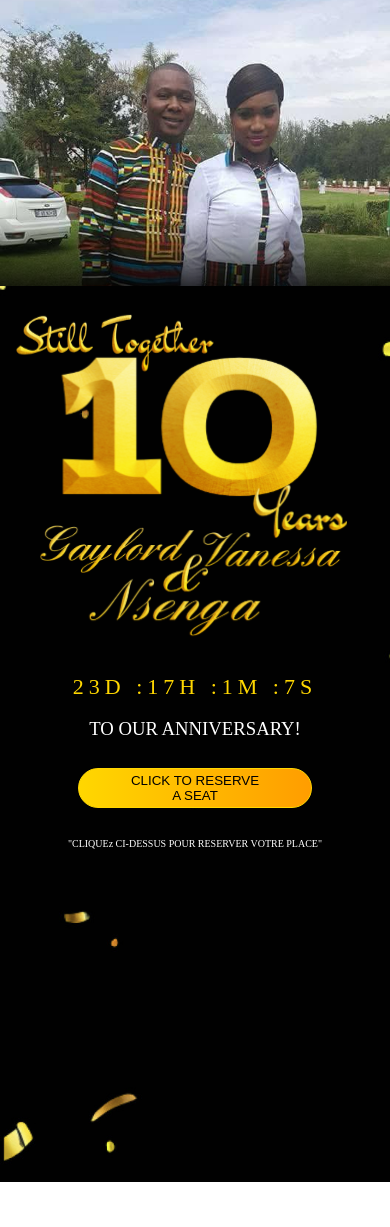
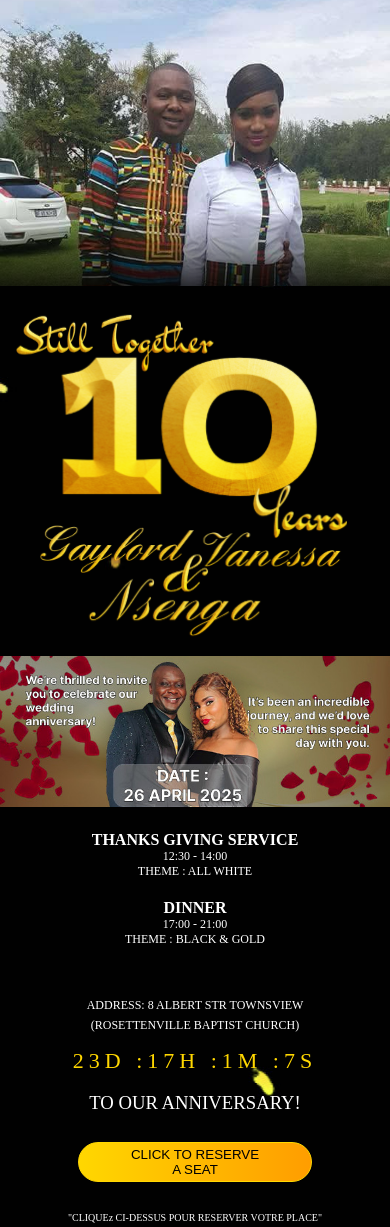
Before and after one commit to Utopianboy99/Wedding-Reservation, a React (Vite) app: page / in a window 390 px wide. Shown: the top 1227 px of the page. Before the commit the page ends 1182 px from the top, so only its background shows below. Built offline with nearby package versions, Linux system fonts and the light colour scheme; a web font is replaced by a local one.

Commit message:
add more info

```diff
--- a/src/components/invitation.css
+++ b/src/components/invitation.css
@@ -3,7 +3,7 @@
 .view-width {
 
     width: 390px;
-    height: 160vh;
+    height: 200vh;
     /* border: 2px solid red; */
 }
 
@@ -60,7 +60,7 @@
 
 #couple{
 
-    border:2px solid white;
+    border:2px solid red;
     /* width:350px;
     height: 180px;
     position: absolute;
@@ -95,7 +95,7 @@
 }
 
 #info-pic{
-    margin-top:300px;
+    /* margin-top:300px; */
     /* border:2px solid lime; */
     width:389px;
 }
@@ -191,7 +191,7 @@ button{
 @media (max-width: 500px) {
     .view-width {
         width: 100%;
-        height: 150vh;
+        height: 200vh;
 
     }
 
@@ -242,7 +242,7 @@ button{
 
     #info-pic {
         width: 99.9%;
-        margin: 900px -1px 10px;
+        /* margin: 900px -1px 10px; */
     }
 
     .text-info {
@@ -308,7 +308,7 @@ button{
 @media (max-width: 400px) {
     .view-width {
         width: 100%;
-        height: 140vh;
+        height: 190vh;
 
     }
 
@@ -365,14 +365,14 @@ button{
 
     #info-pic {
         width: 99.9%;
-        margin: 550px -1px 10px;
+        /* margin: 550px -1px 10px; */
 
     }
 
     .text-info {
         flex-direction: column;
         text-align: center;
-        margin:5px;
+        margin:20px 5px;
     }
 
     .more-info {
--- a/src/components/invitation.jsx
+++ b/src/components/invitation.jsx
@@ -66,7 +66,7 @@ const Invitation = () => {
 
       </div>
 
-      {/* <div className="info"></div>
+       <div className="info"></div>
 
       <div className="time-reg">
         <img src="/info-pic.jpg" alt="info-pic" id="info-pic" />
@@ -90,7 +90,7 @@ const Invitation = () => {
         <p>ADDRESS: 8 ALBERT STR TOWNSVIEW </p>
         <br id="br" />
         <p>(ROSETTENVILLE BAPTIST CHURCH)</p>
-      </div> */}
+      </div>
 
       <div className="count-down-block">
         <br />
```
